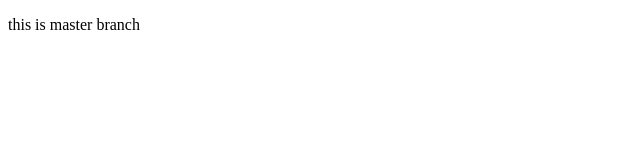
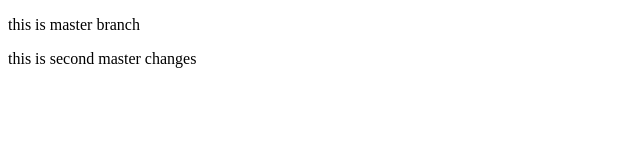
Before and after one commit to ahshan-marazin/testing, a plain HTML site: page index.html in a window 1280 px wide. Shown: the whole page, without its empty margins (0-640 px from the left). Drawn offline with Linux system fonts and the light colour scheme.

Commit message:
second master commit

```diff
--- a/index.html
+++ b/index.html
@@ -7,5 +7,6 @@
 </head>
 <body>
     <p>this is master branch</p>
+    <p>this is second master changes</p>
 </body>
 </html>
```
